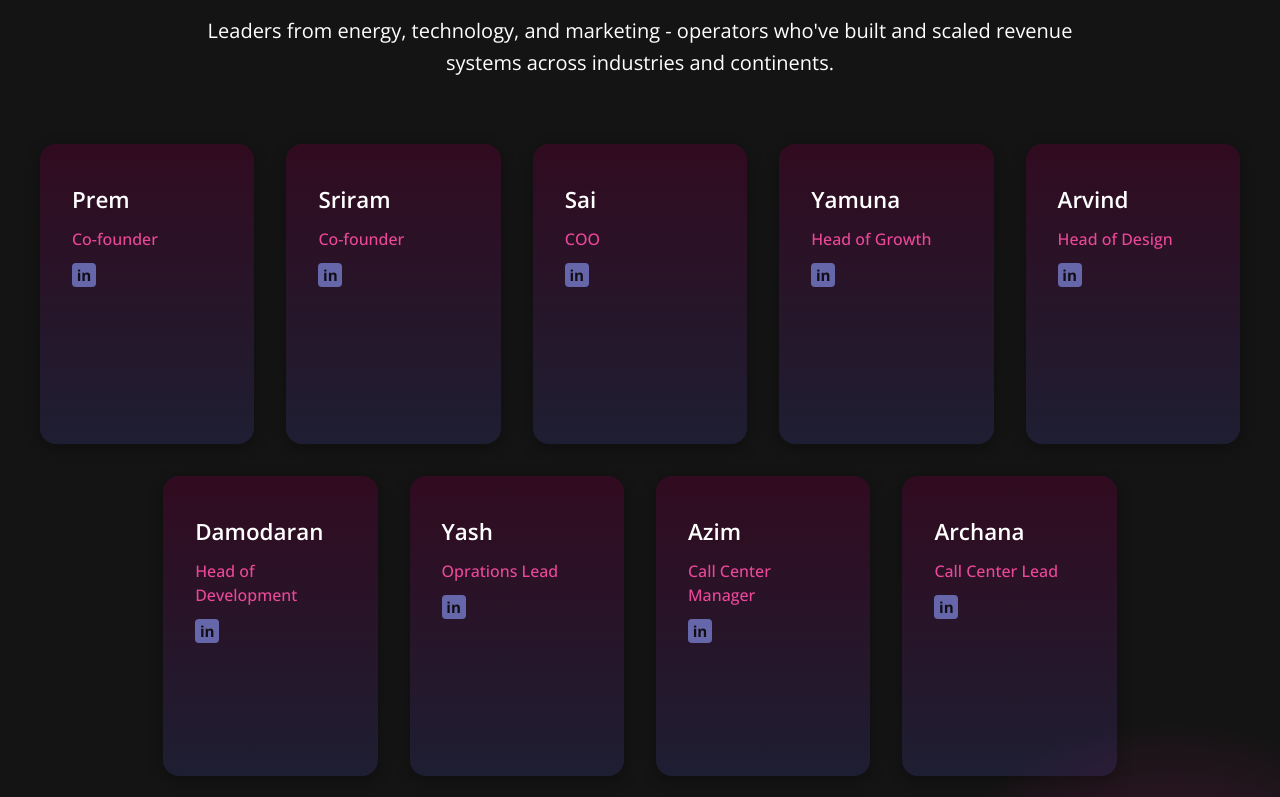
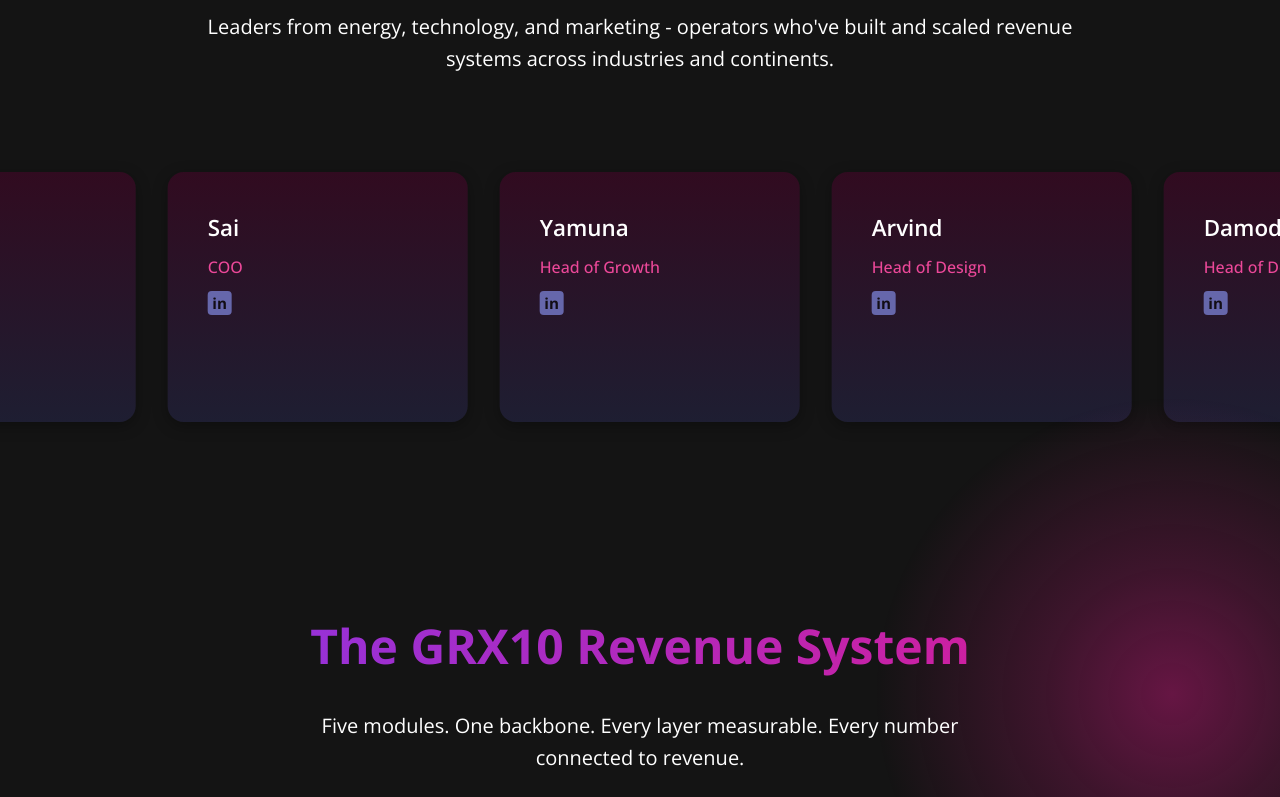
Before and after one commit to GRX10/GRX10, a React (Vite) app: page / in a window 1280 px wide. Shown: the part 2000-2797 px from the top of the page. Built offline with nearby package versions, Linux system fonts and the light colour scheme.

Commit message:
carousel changes

```diff
--- a/src/components/CredibilitySection.jsx
+++ b/src/components/CredibilitySection.jsx
@@ -104,8 +104,8 @@ const CredibilitySection = () => {
 
       <style jsx>{`
         @keyframes credibilityScroll {
-          0% { transform: translateX(0); }
-          100% { transform: translateX(-50%); }
+          0% { transform: translateX(-50%); }
+          100% { transform: translateX(0); }
         }
         .hover\\:pause:hover {
           animation-play-state: paused;
--- a/src/components/Hero.jsx
+++ b/src/components/Hero.jsx
@@ -24,9 +24,9 @@ const Hero = () => {
             <button className="bg-[#E1198B] text-white border-none px-10 py-4 text-base font-semibold rounded-full cursor-pointer transition-all duration-300 hover:-translate-y-0.5 hover:shadow-[0_10px_25px_rgba(225,25,139,0.3)]">
               Get in touch
             </button>
-            <button className="bg-transparent text-white border-2 border-white px-10 py-4 text-base font-semibold rounded-full cursor-pointer transition-all duration-300 hover:bg-[rgba(255,255,255,0.1)]">
+            {/* <button className="bg-transparent text-white border-2 border-white px-10 py-4 text-base font-semibold rounded-full cursor-pointer transition-all duration-300 hover:bg-[rgba(255,255,255,0.1)]">
               Learn more
-            </button>
+            </button> */}
           </div>
         </div>
       </div>
--- a/src/components/NewsSection.jsx
+++ b/src/components/NewsSection.jsx
@@ -24,6 +24,13 @@ const NewsSection = () => {
       description: "Listen to Prem and Sriram talk Solar energy in India, the current trends and tribulations of a beleaguered industry witnessing a phenomenal growth recetly.",
       image: "/solar-india-2024.png",
       videoUrl: "https://www.youtube.com/embed/suCMrxVr_VY"
+    },
+    {
+      title: "RevOps in the age of AI",
+      date: "29 July 2025",
+      description: "In this episode, we dive deep into the world of Revenue Operations (RevOps) — the strategy that's changing the way fast-growing teams align sales, marketing, and customer success. But does it actually work?",
+      image: "/revops-Podcast.png",
+      videoUrl: "https://www.youtube.com/embed/35_XbC2Iqwk?start=1"
     }
   ];
 
@@ -36,12 +43,51 @@ const NewsSection = () => {
         <p className="text-center text-white text-base sm:text-lg md:text-xl max-w-[900px] mx-auto my-4 mb-12 md:my-6 md:mb-16 leading-relaxed">
           Real conversations on scaling smarter, not just bigger.
         </p>
+      </div>
 
-        <div className="grid grid-cols-1 md:grid-cols-[repeat(auto-fit,minmax(300px,1fr))] lg:grid-cols-[repeat(auto-fit,minmax(350px,1fr))] gap-6 md:gap-8 mt-12">
+      <div className="w-full overflow-hidden mt-12 py-8">
+        <div className="flex gap-6 md:gap-8 animate-[newsScroll_50s_linear_infinite] w-max hover:pause">
           {newsItems.map((item, index) => (
             <div
               key={index}
-              className="bg-dark-card rounded-xl overflow-hidden border border-white/10 transition-transform duration-300 hover:-translate-y-1"
+              className="bg-dark-card rounded-xl overflow-hidden border border-white/10 transition-transform duration-300 hover:-translate-y-1 min-w-[320px] max-w-[320px] sm:min-w-[360px] sm:max-w-[360px] md:min-w-[400px] md:max-w-[400px] lg:min-w-[420px] lg:max-w-[420px] flex-shrink-0"
+            >
+              <div
+                className="w-full h-[200px] overflow-hidden cursor-pointer relative group"
+                onClick={() => setSelectedVideo(item.videoUrl)}
+              >
+                <img
+                  src={item.image}
+                  alt={item.title}
+                  className="w-full h-full object-cover transition-transform duration-300 group-hover:scale-110"
+                />
+                {/* Play button overlay */}
+                <div className="absolute inset-0 flex items-center justify-center bg-black/30 group-hover:bg-black/50 transition-colors duration-300">
+                  <div className="w-16 h-16 bg-white/90 rounded-full flex items-center justify-center group-hover:scale-110 transition-transform duration-300">
+                    <svg className="w-8 h-8 text-[#E1198B] ml-1" fill="currentColor" viewBox="0 0 24 24">
+                      <path d="M8 5v14l11-7z"/>
+                    </svg>
+                  </div>
+                </div>
+              </div>
+              <div className="p-6 md:p-8">
+                <h3 className="text-lg md:text-[1.3rem] mb-3 text-white leading-snug">
+                  {item.title}
+                </h3>
+                <p className="text-[#E1198B] text-sm mb-4">
+                  {item.date}
+                </p>
+                <p className="text-white leading-relaxed">
+                  {item.description}
+                </p>
+              </div>
+            </div>
+          ))}
+          {/* Duplicate for seamless loop */}
+          {newsItems.map((item, index) => (
+            <div
+              key={`duplicate-${index}`}
+              className="bg-dark-card rounded-xl overflow-hidden border border-white/10 transition-transform duration-300 hover:-translate-y-1 min-w-[320px] max-w-[320px] sm:min-w-[360px] sm:max-w-[360px] md:min-w-[400px] md:max-w-[400px] lg:min-w-[420px] lg:max-w-[420px] flex-shrink-0"
             >
               <div
                 className="w-full h-[200px] overflow-hidden cursor-pointer relative group"
@@ -110,6 +156,16 @@ const NewsSection = () => {
           </div>
         </div>
       )}
+
+      <style jsx>{`
+        @keyframes newsScroll {
+          0% { transform: translateX(-50%); }
+          100% { transform: translateX(0); }
+        }
+        .hover\\:pause:hover {
+          animation-play-state: paused;
+        }
+      `}</style>
     </section>
   );
 };
--- a/src/components/TeamSection.jsx
+++ b/src/components/TeamSection.jsx
@@ -23,21 +23,32 @@ const TeamSection = () => {
           Leaders from energy, technology, and marketing - operators who've built and scaled
           revenue systems across industries and continents.
         </p>
+      </div>
 
-        <div className="grid grid-cols-1 sm:grid-cols-2 md:grid-cols-2 lg:grid-cols-6 xl:grid-cols-10 gap-4 md:gap-6 lg:gap-8 mt-12 max-w-[1400px] mx-auto team-grid-custom">
+      <div className="w-full overflow-hidden mt-12 py-8">
+        <div className="flex gap-6 md:gap-8 animate-[teamScroll_40s_linear_infinite] w-max hover:pause">
           {teamMembers.map((member, index) => (
             <div
               key={index}
-              className={`
-                col-span-1 sm:col-span-1 md:col-span-1 lg:col-span-2 xl:col-span-2
-                p-8 px-6 md:p-10 md:px-8 rounded-2xl text-left transition-all duration-300
-                shadow-[0_4px_15px_rgba(0,0,0,0.3)] min-h-[250px] md:min-h-[300px]
-                hover:-translate-y-2 hover:shadow-[0_8px_25px_rgba(0,0,0,0.5)]
-                ${index === 5 ? 'team-card-6' : ''}
-                ${index === 6 ? 'team-card-7' : ''}
-                ${index === 7 ? 'team-card-8' : ''}
-                ${index === 8 ? 'team-card-9' : ''}
-              `}
+              className="p-6 md:p-8 lg:p-10 rounded-2xl text-left transition-all duration-300 shadow-[0_4px_15px_rgba(0,0,0,0.3)] min-w-[240px] max-w-[240px] sm:min-w-[260px] sm:max-w-[260px] md:min-w-[280px] md:max-w-[280px] lg:min-w-[300px] lg:max-w-[300px] min-h-[220px] md:min-h-[250px] flex-shrink-0 hover:-translate-y-2 hover:shadow-[0_8px_25px_rgba(0,0,0,0.5)]"
+              style={{ background: 'linear-gradient(180deg, #310B20 0%, #1E1E32 100%)' }}
+            >
+              <h3 className="text-xl md:text-[1.3rem] lg:text-[1.4rem] mb-3 text-white font-semibold">
+                {member.name}
+              </h3>
+              <p className="text-[#EC4899] mb-3 text-sm md:text-base font-medium">
+                {member.role}
+              </p>
+              <div className="inline-flex w-6 h-6 bg-[#6667ab] rounded items-center justify-center text-[0.95rem] font-bold text-[#120d14] cursor-pointer transition-all duration-300 hover:scale-105">
+                in
+              </div>
+            </div>
+          ))}
+          {/* Duplicate for seamless loop */}
+          {teamMembers.map((member, index) => (
+            <div
+              key={`duplicate-${index}`}
+              className="p-6 md:p-8 lg:p-10 rounded-2xl text-left transition-all duration-300 shadow-[0_4px_15px_rgba(0,0,0,0.3)] min-w-[240px] max-w-[240px] sm:min-w-[260px] sm:max-w-[260px] md:min-w-[280px] md:max-w-[280px] lg:min-w-[300px] lg:max-w-[300px] min-h-[220px] md:min-h-[250px] flex-shrink-0 hover:-translate-y-2 hover:shadow-[0_8px_25px_rgba(0,0,0,0.5)]"
               style={{ background: 'linear-gradient(180deg, #310B20 0%, #1E1E32 100%)' }}
             >
               <h3 className="text-xl md:text-[1.3rem] lg:text-[1.4rem] mb-3 text-white font-semibold">
--- a/src/styles/team-grid.css
+++ b/src/styles/team-grid.css
@@ -1,4 +1,14 @@
-/* Team Grid Custom Positioning for Bottom 4 Cards */
+/* Team Carousel Animation */
+@keyframes teamScroll {
+  0% { transform: translateX(0); }
+  100% { transform: translateX(-50%); }
+}
+
+.hover\:pause:hover {
+  animation-play-state: paused;
+}
+
+/* Old Team Grid Custom Positioning - keeping for reference but not used in carousel */
 @media (min-width: 1280px) {
   .team-card-6 {
     grid-column: 2 / span 2;
```
Also changed, not shown: public/revops-Podcast.png (added).
